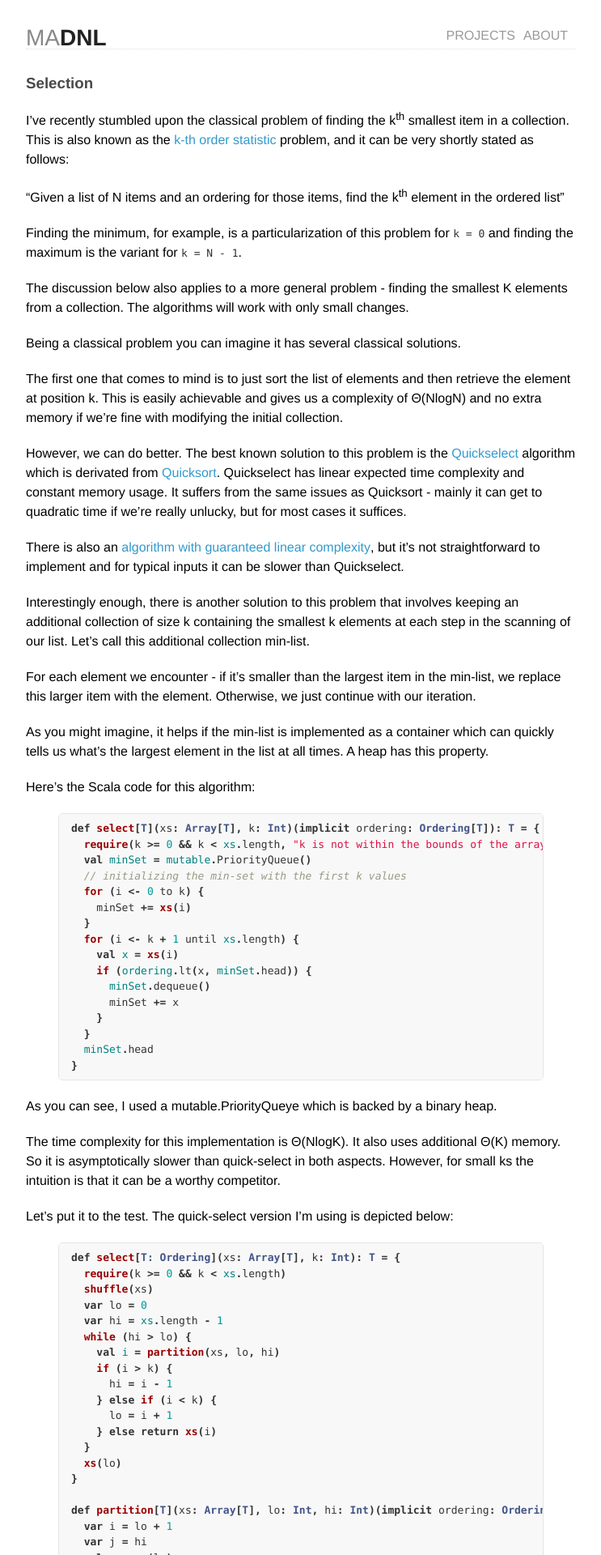
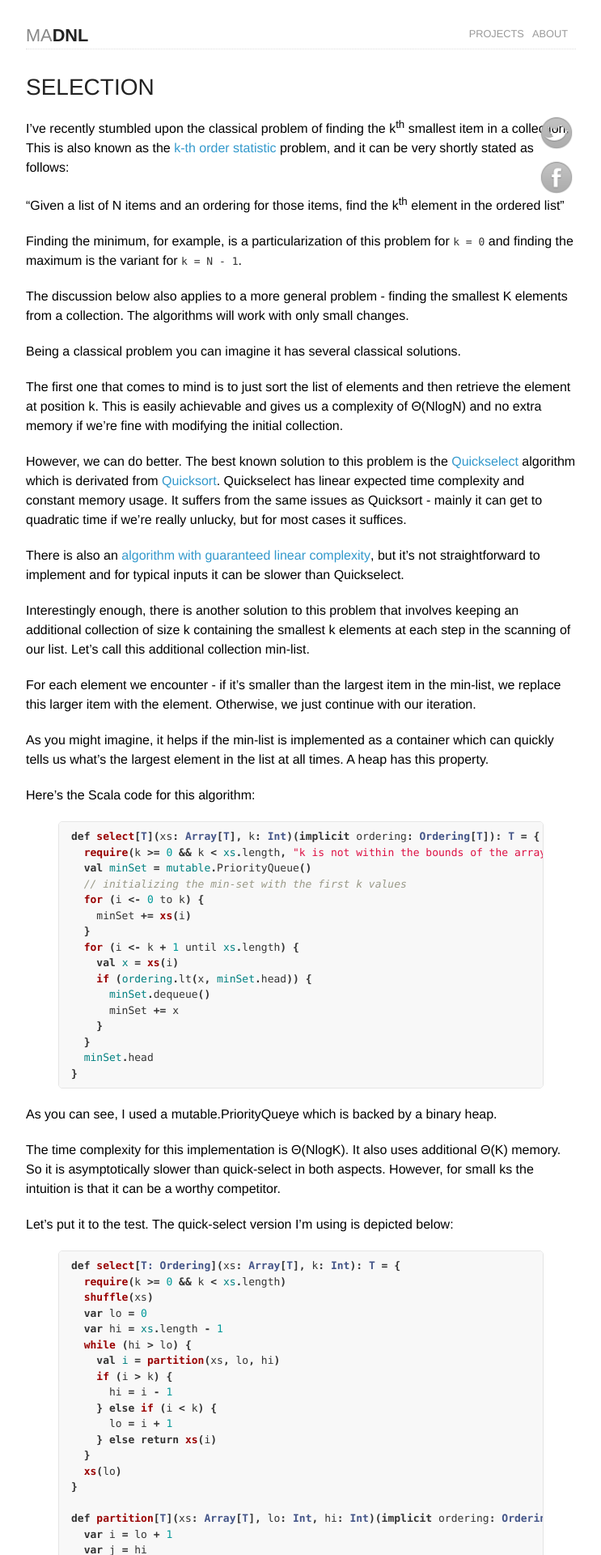
Before and after one commit to madnl/madnl.github.io, a Jekyll site: the page built from _posts/algo/2013-10-06-selection.md, in a window 1280 px wide. Shown: the top 1920 px of the page at 81% size, without its empty margins (268-1011 px from the left). Built offline with Jekyll 4.4.1, drawn with Linux system fonts in a browser that asks for light colours; comment, search, counter and statistics services are not loaded.

Commit message:
changed social media icons

```diff
--- a/_layouts/default.html
+++ b/_layouts/default.html
@@ -15,7 +15,7 @@
   <body>
     <div class="wrapper">
       <header>
-        <h1><a href="/index.html">MA<strong>DNL</strong></a></h1>
+        <h1><a href="/">MA<strong>DNL</strong></a></h1>
         <ul>
           <li><a href="/projects.html">Projects</a></li>
           <li><a href="/about.html">About</a></li>
--- a/_layouts/post.html
+++ b/_layouts/post.html
@@ -5,7 +5,7 @@ layout: default
 
 <section>
 
-  <h3>{{page.title}}</h3>
+  <h1 class="post-title">{{page.title}}</h1>
 
   {{content}}
 
@@ -15,17 +15,11 @@ layout: default
 
   <p>Share this post if you've enjoyed it!</p>
 
-  <span class="share-box" style="float:left">
-    {% include twitter.widget.html %}
-  </span>
 
-  <span class="share-box">
-    {% include facebook.widget.html %}
-  </span>
-
-  <span class="share-box">
-    {% include gplus.widget.html %}
-  </span>
+<div style="position: fixed; right: 300px; top: 140px;">
+  <div><img src="/presentation/img/twitter.png" style="max-height: 48px;"></img></div>
+  <div><img src="/presentation/img/facebook.png" style="max-height: 48px;"></img></div>
+</div>
 
 
 </section>
--- a/presentation/css/styles.css
+++ b/presentation/css/styles.css
@@ -108,11 +108,13 @@ header {
   border-bottom: 1px dotted #ddd;
   padding-bottom: 28px;
   margin-bottom: 32px;
+  font-size: 0.8em;
 }
 
 header h1 {
   float: left;
   margin-bottom: 2px;
+  font-size: 1.7em;
 }
 
 header h1 a {
@@ -178,7 +180,20 @@ footer {
 /************* POST LIST ***********/
 
 .post-summary {
+  margin-bottom: 54px;
+}
 
+.post-title {
+  text-transform: uppercase;
+  font-weight: normal;
+}
+
+.post-summary .post-title {
+  margin: 0 0 10px;
+}
+
+.post-summary a {
+  color: #111;
 }
 
 .share {
```
Also changed, not shown: presentation/img/facebook.png (added), presentation/img/twitter.png (added).
